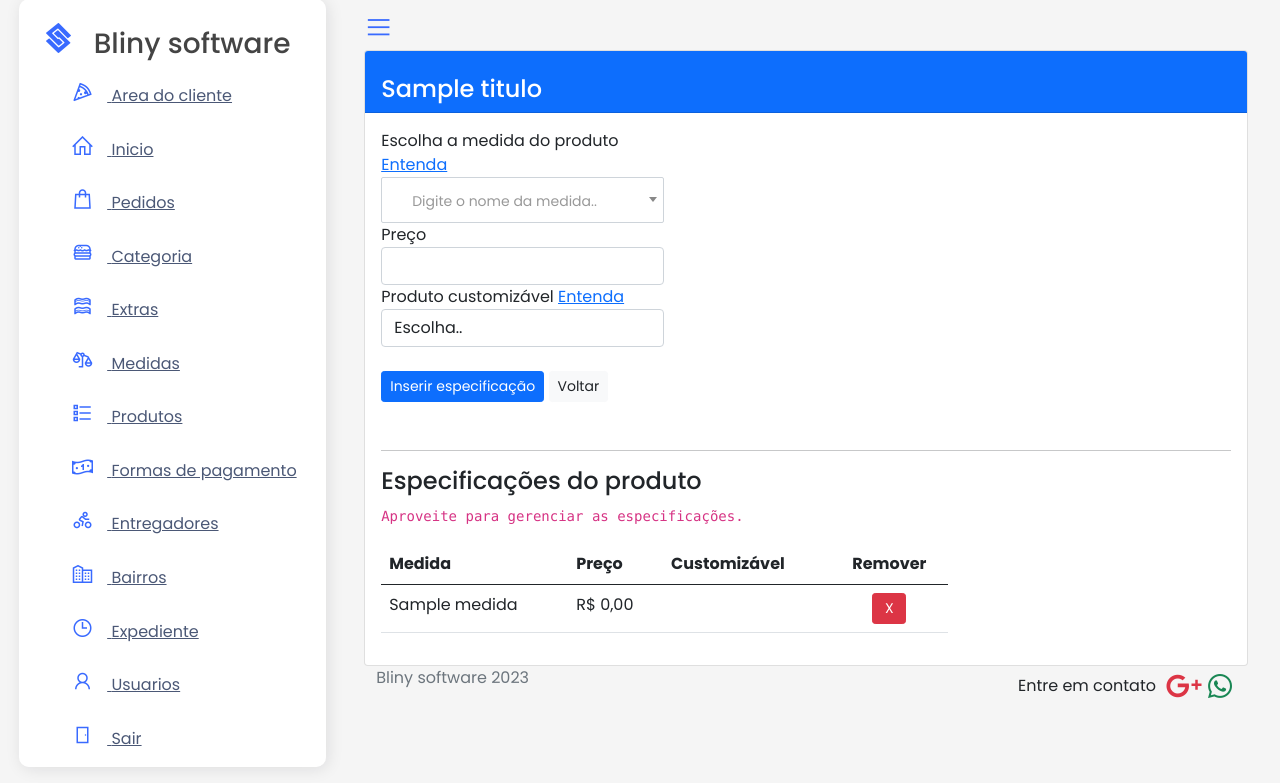
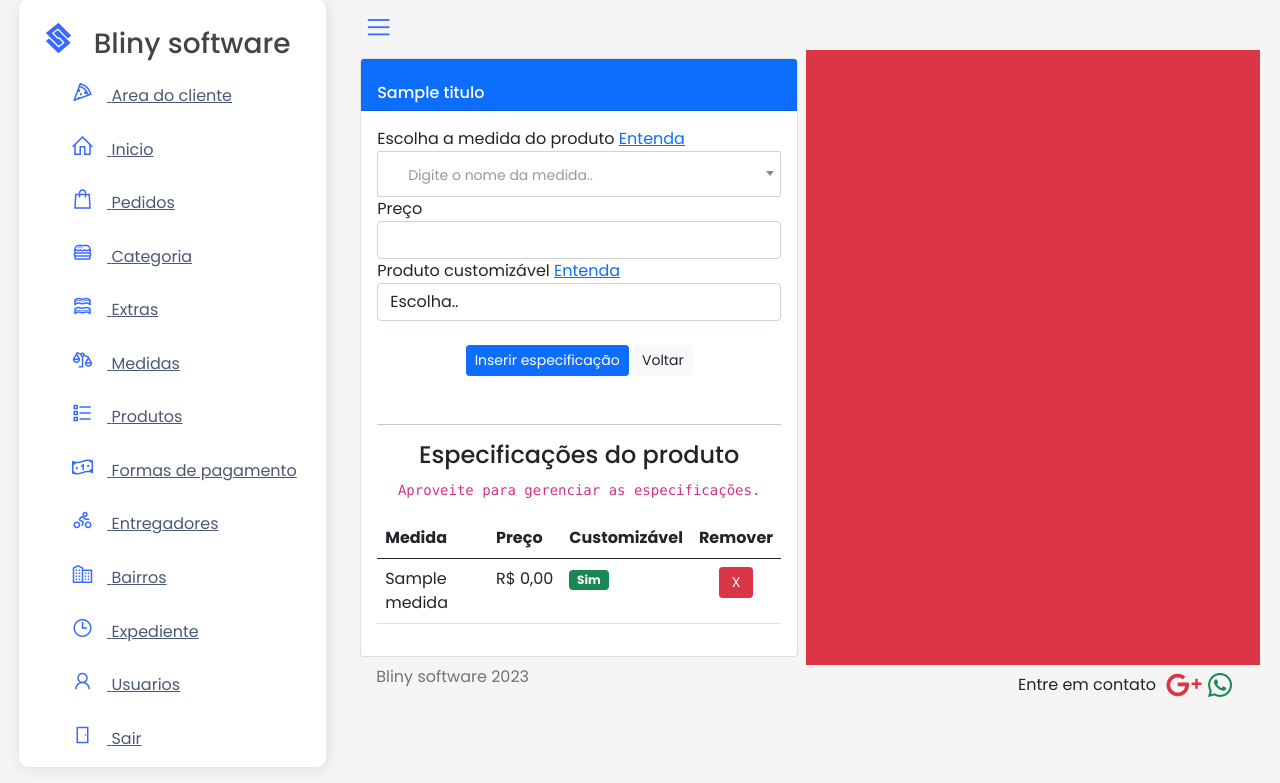
Before and after one commit to bliny-dev/fooddelivery, a CodeIgniter 4 app: the page made by app/Views/Admin/Produtos/especificacoes.php in a window 1280 px wide. Shown: the part 17-800 px from the top of the page. Run offline with PHP 8.4 and a stand-in for CodeIgniter, Linux system fonts and the light colour scheme; the template is opened without the code that fills it: most values are stand-ins (such as "Sample title", 1, 10 or a date in 2020); data that the repository does not hold is empty; some libraries are stand-ins or nearby versions.

Commit message:
um pouco de produtos

```diff
--- a/app/Views/Admin/Produtos/especificacoes.php
+++ b/app/Views/Admin/Produtos/especificacoes.php
@@ -48,11 +48,14 @@
 <?php echo $this->section('conteudo'); ?>
 
 <div class="row">
-  <div class="col-lg-12 grid-margin stretch-card">
+
+  <div class="col-lg-6 col-md-12 p-2">
     <div class="card">
+
       <div class="card-header bg-primary pb-0 pt-4">
-        <h4 class="card-title text-white"><?php echo esc($titulo); ?></h4>
+        <h6 class="card-title text-white"><?php echo esc($titulo); ?></h6>
       </div>
+
       <div class="card-body">
 
         <?php if (session()->has('errors_model')): ?>
@@ -67,7 +70,7 @@
 
           <div class="form-row">
 
-            <div class="form-group col-md-4">
+            <div class="form-group ">
 
               <label>Escolha a medida do produto <a href="javascrip:void" class="" role="button" data-toggle="popover" data-trigger="focus" title="Medida do produto" data-content="Exemplo de uso para pizza:<br>Pizza Grande, <br>Pizza Média, <br>Pizza Família.">Entenda</a></label>
 
@@ -85,12 +88,12 @@
 
             </div>
 
-            <div class="form-group col-md-4">
+            <div class="form-group">
               <label for="preco">Preço</label>
               <input type="text" class="money form-control" name="preco" id="preco" value="<?php echo old('preco'); ?>">
             </div>
 
-            <div class="form-group col-md-4">
+            <div class="form-group">
 
               <label>Produto customizável <a href="javascrip:void" class="" role="button" data-toggle="popover" data-trigger="focus" title="Produto meio a meio" data-content="Exemplo de uso para pizza:<br>Metade calabresa e metade bacon.">Entenda</a></label>
 
@@ -106,6 +109,7 @@
 
           </div>
 
+          <div class="text-center">
             <button type="submit" class="btn btn-primary btn-sm mt-4 mr-2">
               <i class="mdi mdi-checkbox-marked-circle btn-icon-prepend"></i>
               Inserir especificação
@@ -115,6 +119,7 @@
               <i class="mdi mdi-arrow-left btn-icon-prepend"></i>
               Voltar
             </a>
+          </div>
 
         <?php echo form_close(); ?>
 
@@ -122,7 +127,7 @@
 
         <div class="form-row">
 
-          <div class="col-md-8">
+          <div class="">
 
             <?php if (empty($produtoEspecificacoes)): ?>
 
@@ -134,8 +139,8 @@
               </div>
 
               <?php else: ?>
-              <h4 class="card-title">Especificações do produto</h4>
-              <p class="card-description">
+              <h4 class="card-title text-center">Especificações do produto</h4>
+              <p class="card-description text-center">
                 <code>Aproveite para gerenciar as especificações.</code>
               </p>
               <div class="table-responsive">
@@ -154,13 +159,11 @@
                       <tr>
                         <td><?php echo esc($especificacao->medida); ?></td>
                         <td>R$&nbsp;<?php echo esc(number_format($especificacao->preco, 2, ',', '.')); ?></td>
-                        <td><?php echo ($especificacao->customizavel ? '<label class="badge badge-warning">Sim</label>' : '<label class="badge badge-danger">Não</label>'); ?></td>
+                        <td><?php echo ($especificacao->customizavel ? '<label class="badge bg-success">Sim</label>' : '<label class="badge bg-danger">Não</label>'); ?></td>
                         <td class="text-center">
-
                           <a href="<?php echo site_url("admin/produtos/excluirespecificacao/$especificacao->id/$especificacao->produto_id"); ?>" class="btn btn-danger btn-sm">
                             &nbsp;X&nbsp;
                           </a>
-
                         </td>
                       </tr>
                     <?php endforeach; ?>
@@ -180,6 +183,9 @@
 
       </div>
     </div>
+  </div>
+
+  <div class="col-lg-6 col-md-12 p-3 bg-danger">
   </div>
 </div>
 
```
Also changed, not shown: app/Views/Admin/Produtos/index.php (+9 -14 lines). Lines whose indentation alone changed are shown as unchanged.
